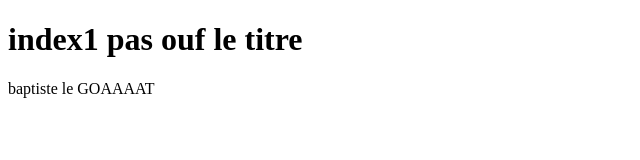
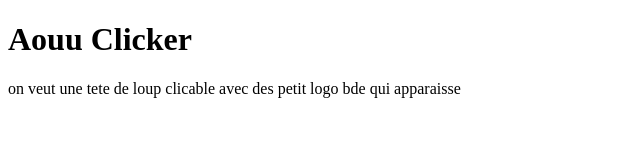
Before and after one commit to BaptisteDelavenay/R408, a plain HTML site: page index2.html in a window 1280 px wide. Shown: the whole page, without its empty margins (0-640 px from the left). Drawn offline with Linux system fonts and the light colour scheme.

Commit message:
On a trouver notre sujet

```diff
--- a/index2.html
+++ b/index2.html
@@ -6,7 +6,7 @@
     <title>Document</title>
 </head>
 <body>
-    <h1>index1 pas ouf le titre</h1>
-    <p>baptiste le GOAAAAT</p>
+    <h1>Aouu Clicker</h1>
+    <p>on veut une tete de loup clicable avec des petit logo bde qui apparaisse</p>
 </body>
 </html>
```
